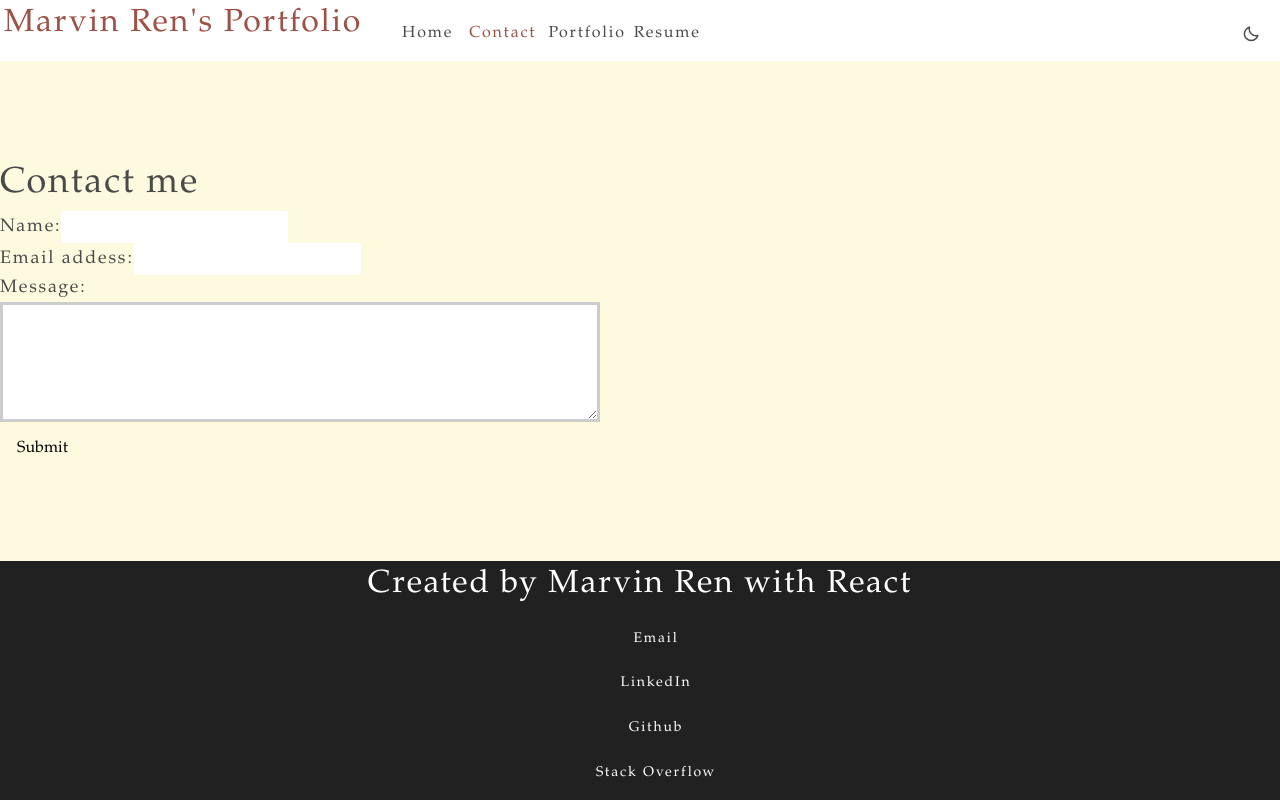
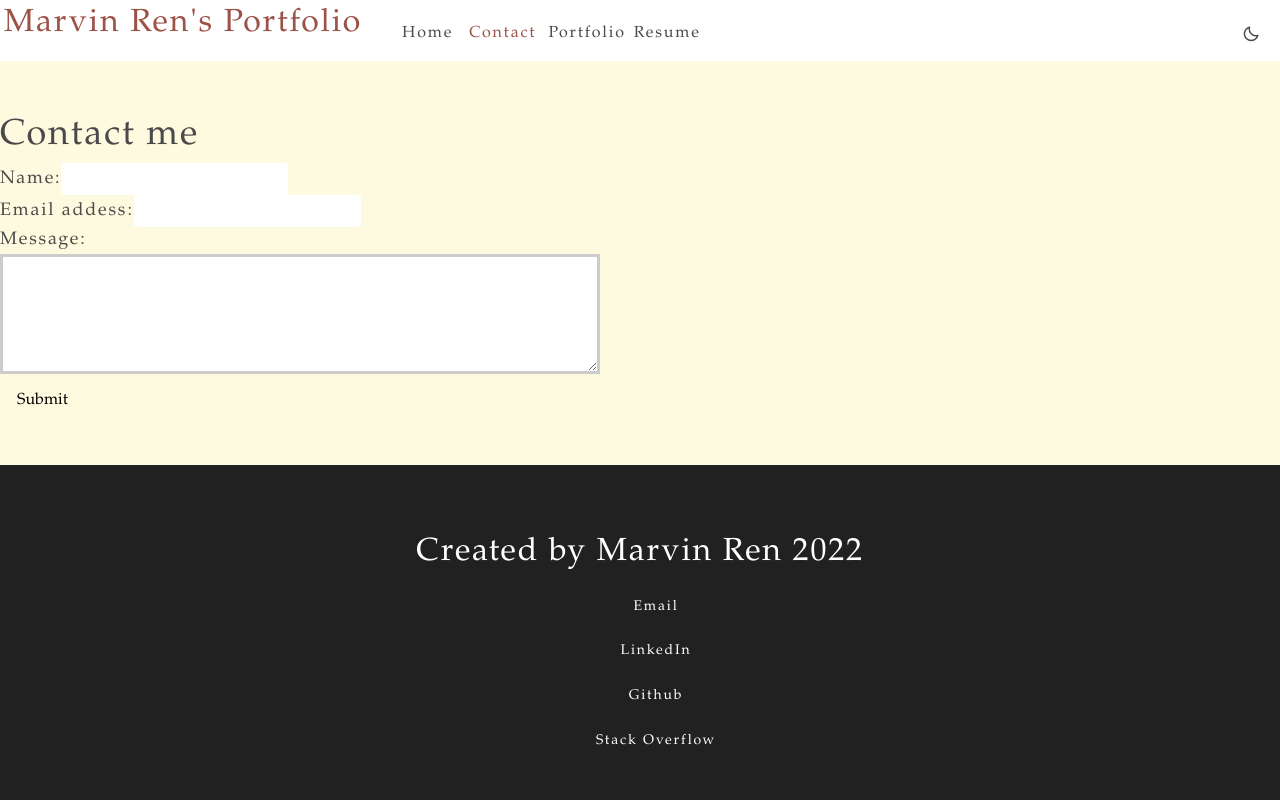
Before and after one commit to mr2447/Marvin-portfolio, a React (Create React App) app: page / in a window 1280 px wide. Both pictures are taken after a click on the element "Contact". Built offline with nearby package versions, Linux system fonts and the light colour scheme.

Commit message:
contactform functionable

```diff
--- a/package.json
+++ b/package.json
@@ -4,6 +4,7 @@
   "version": "0.1.0",
   "private": true,
   "dependencies": {
+    "@emailjs/browser": "^3.4.0",
     "bootstrap": "^5.1.3",
     "gh-pages": "^3.2.3",
     "react": "^17.0.2",
--- a/src/App.js
+++ b/src/App.js
@@ -48,7 +48,7 @@ function App() {
 
      </main>
      <footer>
-     <h2>Created by Marvin Ren with React</h2>
+     <h2>Created by Marvin Ren 2022</h2>
      <ul>
         <li><a href="mailto:marvin.ren@yahoo.com" rel="nofollow">Email</a></li>
         <li><a href="https://www.linkedin.com/in/marvin-ren-b35719105/" rel="nofollow"target="_blank">LinkedIn</a></li>
--- a/src/assets/css/index.css
+++ b/src/assets/css/index.css
@@ -108,6 +108,7 @@ footer {
   color:white;
   background: #212121;
   text-align: center;
+  padding: 4rem 0 2rem 0;
 }
 
 footer a {
--- a/src/components/Contact/index.js
+++ b/src/components/Contact/index.js
@@ -1,11 +1,38 @@
-import React, { useState } from 'react';
+import React, { useState, useRef} from 'react';
 import { validateEmail } from '../../utils/helpers';
 import './contact.css'
+import emailjs from '@emailjs/browser'
+import EmailSent from '../EmailSent'
+
 
 function ContactForm() {
-    const [formState, setFormState] = useState({name: '', email:'', message:''});
+    //show contact form
+    const [contactFormPage, setContactFormPage] =useState(true)
+    // emailJS
+    const [successSubmitPage, setSuccessSubmitPage] = useState(false)
+    const form =useRef();
+
+    const sendEmail = (e) => {
+        e.preventDefault();
+
+        emailjs.sendForm('service_pmc9mtf', 'template_91vaxqq', form.current, 'user_3mnEB7KNy2tfpx3Vf8Zi6')
+        .then((result) => {
+            console.log(result.text);
+            setSuccessSubmitPage(true)
+            setContactFormPage(false)
+        }, (error) => {
+            console.log(error.text);
+        });
+    }
+
+    // const resetForm = () => {
+    //     document.querySelector(form).value = formState
+    // }
+    // Form functions
+    const [formState, setFormState] = useState({to_name: '', email:'', message:''});
     const [errorMessage, setErrorMessage] = useState('');
-    const { name, email, message } = formState;
+    const { to_name, email, message } = formState;
+
 
     function handleChange(e) {
         if(e.target.name === 'email')  {
@@ -39,14 +66,18 @@ function ContactForm() {
     function handleSubmit(e) {
         e.preventDefault();
         console.log(formState);
+        sendEmail(e);
+        console.log(e.target)
     }
+
 return (
-    <section>
+    <div>
+    {contactFormPage && (<section>
         <h1 data-testid="h1tag">Contact me</h1>
-        <form id="contact-form" onSubmit={handleSubmit}>
+        <form ref={form} id="contact-form" onSubmit={handleSubmit}>
             <div>
                 <label htmlFor ="name">Name:</label>
-                <input type="text" name="name" defaultValue={name} onBlur={handleChange}/>
+                <input type="text" name="to_name" defaultValue={to_name} onBlur={handleChange}/>
             </div>
             <div>
                 <label htmlFor="email">Email addess:</label>
@@ -57,13 +88,18 @@ return (
                 <textarea name="message" rows="5" defaultValue={message} onBlur={handleChange}/>
             </div>
             {errorMessage && (
-            <div>
-                <p className="error-text">{errorMessage}</p>
-            </div>
+                <div>
+                    <p className="error-text">{errorMessage}</p>
+                </div>
             )}
             <button type="submit" data-testid="button" >Submit</button>
         </form>
-    </section>
+    </section>)}
+    {successSubmitPage && (
+        <EmailSent formState={formState}/>
+    )}
+    </div>
+
 )
 }
 
--- /dev/null
+++ b/src/components/EmailSent/index.js
@@ -0,0 +1,11 @@
+import React from 'react';
+
+const EmailSent=(props) => {
+    const {formState} = props
+    const senderName = formState.to_name
+    return(
+        <h1>Thank you {senderName}, Email Sent!</h1>
+    )
+}
+
+export default EmailSent;
```
Also changed, not shown: public/index.html (+9 -0 lines), 6 other files (tests, documents, lock files or other folders).
